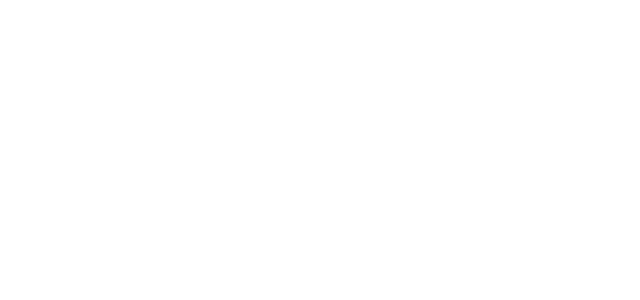
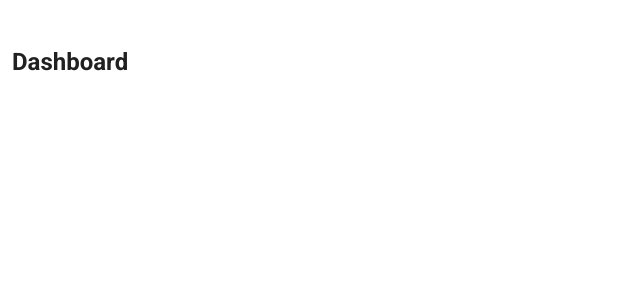
Before and after one commit to Wesley-Ryan/employee_directory, a Vue app: page /dashboard/1 in a window 1280 px wide. Shown: the top 300 px of the page, without its empty margins (0-640 px from the left). Built offline with nearby package versions, Linux system fonts and the light colour scheme.

Commit message:
basic dashboard and route

```diff
--- a/src/router/index.js
+++ b/src/router/index.js
@@ -2,6 +2,8 @@
 import VueRouter from "vue-router";
 import LoginForm from "../views/LoginForm.vue";
 import RegistrationForm from "../views/RegistrationForm.vue";
+import Dashboard from "../views/Dashboard.vue";
+
 Vue.use(VueRouter);
 
 const routes = [
@@ -14,6 +16,11 @@
     path: "/register",
     name: "Sign Up",
     component: RegistrationForm,
+  },
+  {
+    path: "/dashboard/:user_id",
+    name: "Dashboard",
+    component: Dashboard,
   },
   {
     path: "/about",
--- /dev/null
+++ b/src/views/Dashboard.vue
@@ -0,0 +1,14 @@
+<template>
+  <v-container fluid class="mx-auto mt-8" id="form-card">
+    <h2>Dashboard</h2>
+  </v-container>
+</template>
+
+<script>
+export default {
+  name: "Dashboard",
+  data: () => ({
+    methods: {},
+  }),
+};
+</script>
```
